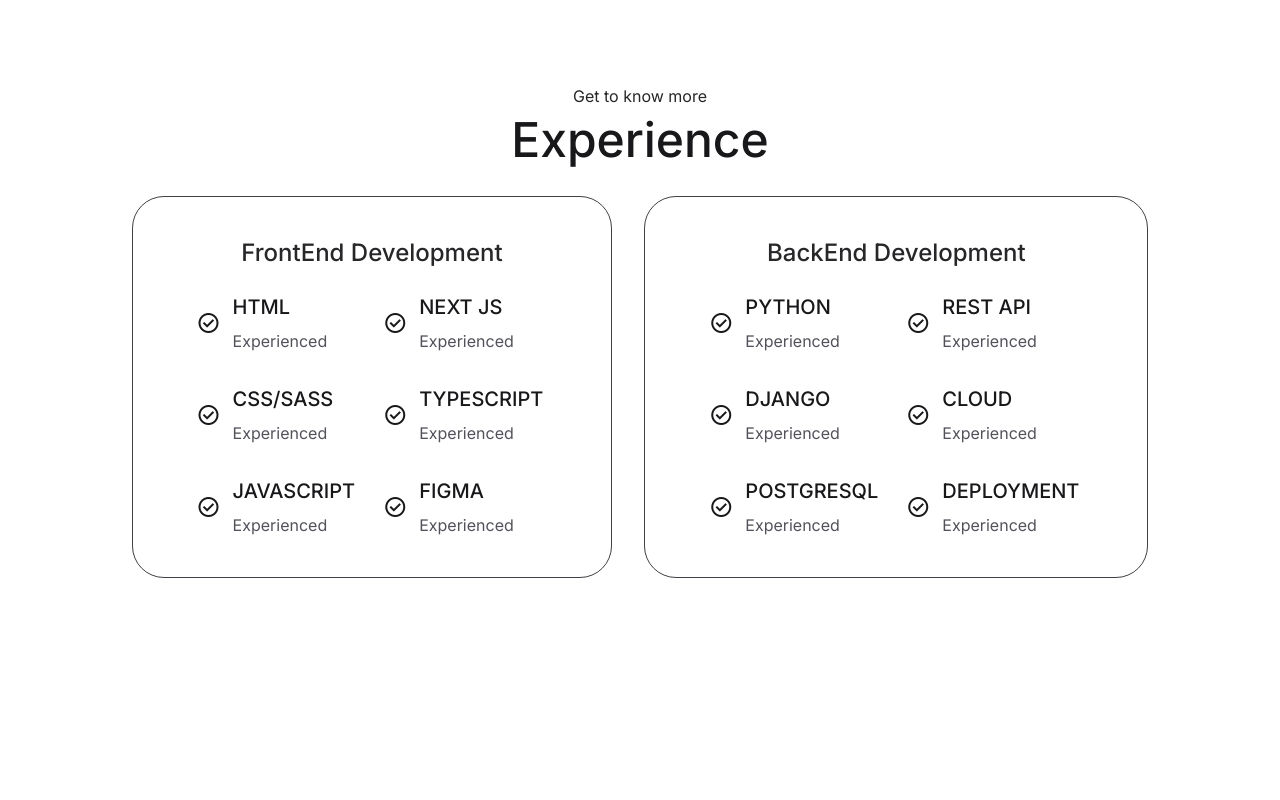
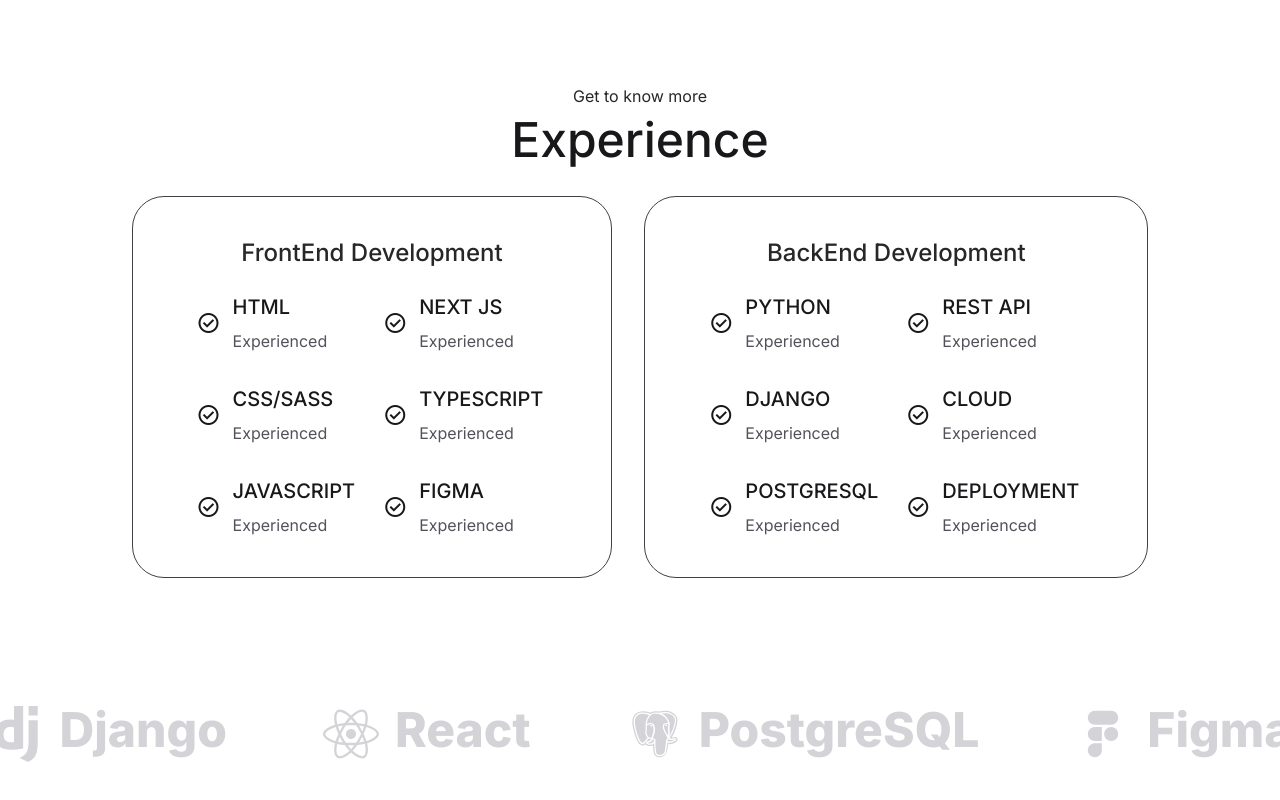
Before and after one commit to StevenMolina22/molinasolutions, a Next.js app: page / in a window 1280 px wide. Shown: the part 1308-2108 px from the top of the page. Built offline with nearby package versions, Linux system fonts and the light colour scheme.

Commit message:
technologies done

```diff
--- a/app/components/AboutUs.tsx
+++ b/app/components/AboutUs.tsx
@@ -23,7 +23,7 @@
         <h2 className="text-5xl font-medium">About us </h2>
       </div>
       {/* content */}
-      <div className="flex flex-wrap items-center content-center gap-12 ">
+      <div className="flex flex-wrap items-center justify-center content-center gap-12 ">
         {/* image */}
         <div
           style={imageStyle}
--- a/app/components/Cards/Atoms/ListItem.tsx
+++ b/app/components/Cards/Atoms/ListItem.tsx
@@ -1,3 +1,5 @@
+import { SiDjango } from "react-icons/si";
+
 // type difinition for list item
 type Props = {
   title: string;
--- a/app/components/Cards/CardText.tsx
+++ b/app/components/Cards/CardText.tsx
@@ -1,3 +1,4 @@
+
 // card text items type definition
 type CardItem = {
   Icon: React.FC;
@@ -10,6 +11,7 @@
 export const CardText = ({ cards }: Props) => {
   // returned card text component
   return (
+
     <div className="flex flex-wrap content-center items-center justify-center gap-6 rounded-3xl border border-zinc-600 p-8">
       {/* items */}
       {cards.map((item, index) => (
--- a/app/components/Techonologies.tsx
+++ b/app/components/Techonologies.tsx
@@ -1,6 +1,27 @@
+import { BiLogoPostgresql } from "react-icons/bi";
+import { CgFigma } from "react-icons/cg";
+import { FaReact } from "react-icons/fa";
+import { SiDjango } from "react-icons/si";
 
 export const Techonologies = () => {
   return (
-    <div></div>
-  )
-}
+  <div className="flex items-start gap-24 text-zinc-300">
+      <div className="flex items-start gap-4 ">
+        <SiDjango size={56} />
+        <span className="text-5xl font-extrabold">Django</span>
+      </div>
+      <div className="flex items-start gap-4">
+        <FaReact size={56} />
+        <span className="text-5xl font-extrabold">React</span>
+      </div>
+      <div className="flex items-start gap-4">
+        <BiLogoPostgresql size={56} />
+        <span className="text-5xl font-extrabold">PostgreSQL</span>
+      </div>
+      <div className="flex items-start gap-4">
+        <CgFigma size={56} />
+        <span className="text-5xl font-extrabold">Figma</span>
+      </div>
+    </div>
+  );
+};
--- a/app/page.tsx
+++ b/app/page.tsx
@@ -9,7 +9,7 @@
 
 export default function Home() {
   return (
-    <main className="flex flex-col items-center gap-[128px] px-3 py-12">
+    <main className="flex flex-col items-center gap-[128px] px-6 py-12">
       {/* google icons provisional*/}
       <link
         rel="stylesheet"
```
